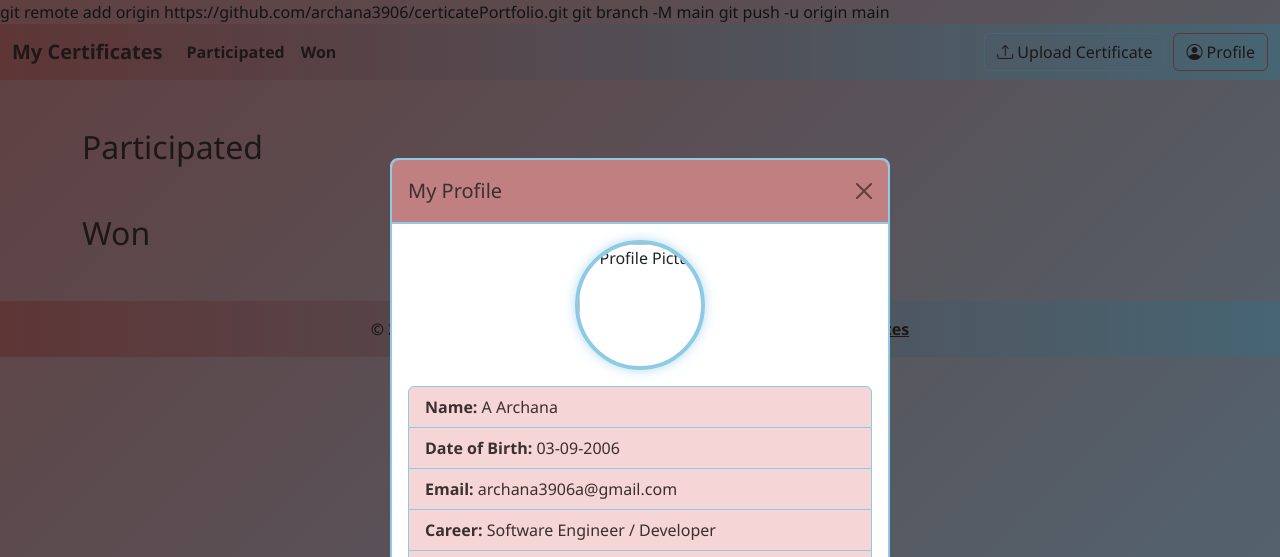
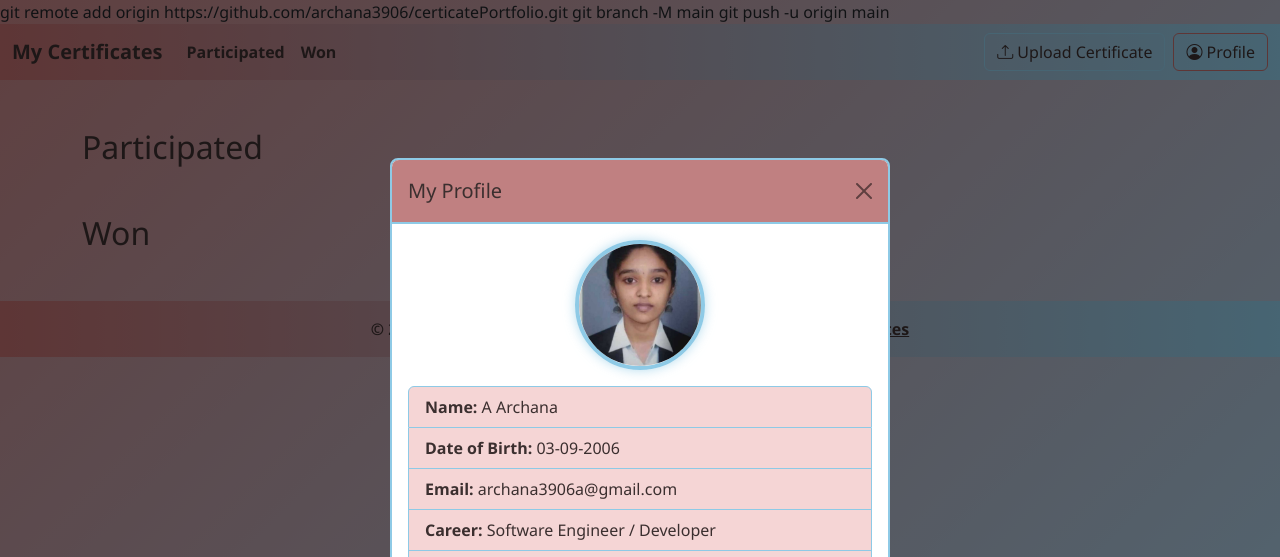
Before and after one commit to archana3906/CertificatePortfolio, a plain HTML site: page index.html in a window 1280 px wide. Both pictures are taken after a click on the button "Profile". Shown: the top 557 px of the page. Drawn offline with nearby package versions, Linux system fonts and the light colour scheme.

Commit message:
index.html

```diff
--- a/index.html
+++ b/index.html
@@ -234,7 +234,7 @@ git push -u origin main
           <button type="button" class="btn-close" data-bs-dismiss="modal" aria-label="Close"></button>
         </div>
         <div class="modal-body text-center">
-          <img src="C:\Users\DELL\OneDrive\Desktop\photo.jpg" alt="Profile Picture" class="profile-img" />
+         <img src="images/profile.jpg" alt="Profile Picture" class="profile-img" />
           <ul class="list-group text-start">
             <li class="list-group-item"><strong>Name:</strong> A Archana</li>
             <li class="list-group-item"><strong>Date of Birth:</strong> 03-09-2006</li>
```
